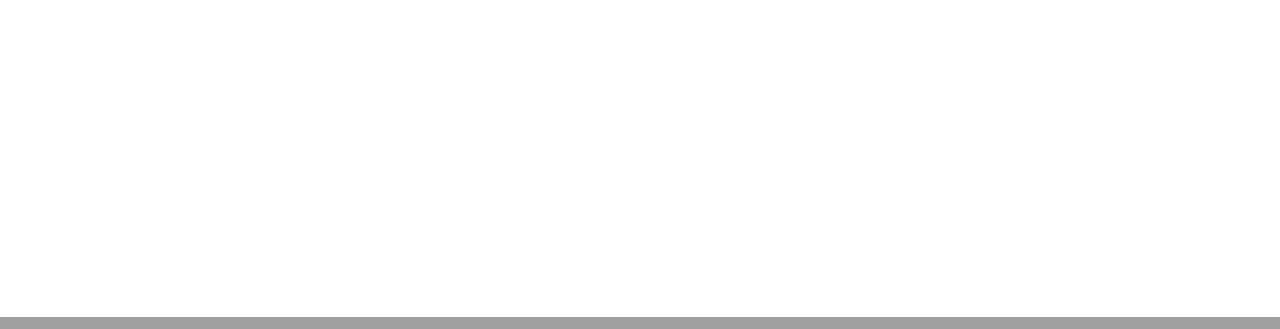
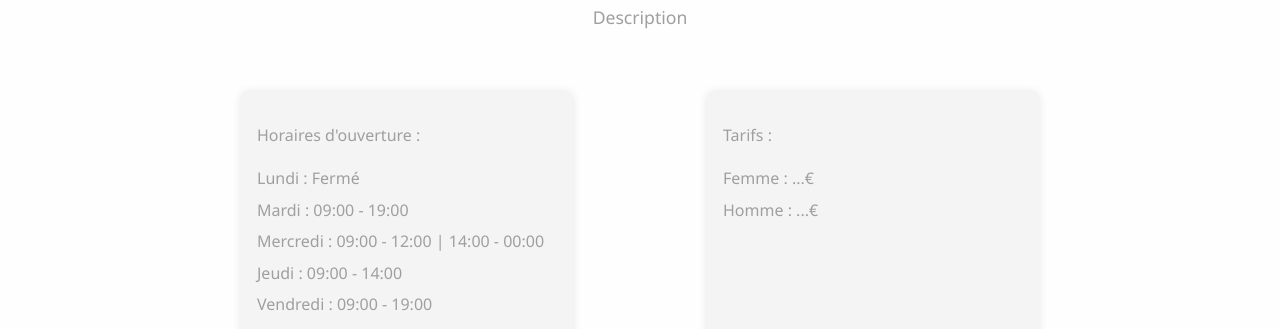
Before and after one commit to Quentinl0l/coiffeur, a website built with webpack: page index.html in a window 1280 px wide. Shown: the part 343-672 px from the top of the page. Built offline with nearby package versions, Linux system fonts and the light colour scheme.

Commit message:
réglage affichage

```diff
--- a/css/index.css
+++ b/css/index.css
@@ -49,7 +49,7 @@ main > p {
 
 /* Horaires & Tarifs */
 
-main {
+#main {
     display: none;
     min-height: 100vh;
     box-sizing: border-box;
@@ -71,6 +71,7 @@ main {
     border-radius: 8px;
     box-shadow: 0 0 10px rgba(0,0,0,0.1);
     width: 300px;
+    height: 300px;
 }
 
 #main nav ul {
```
